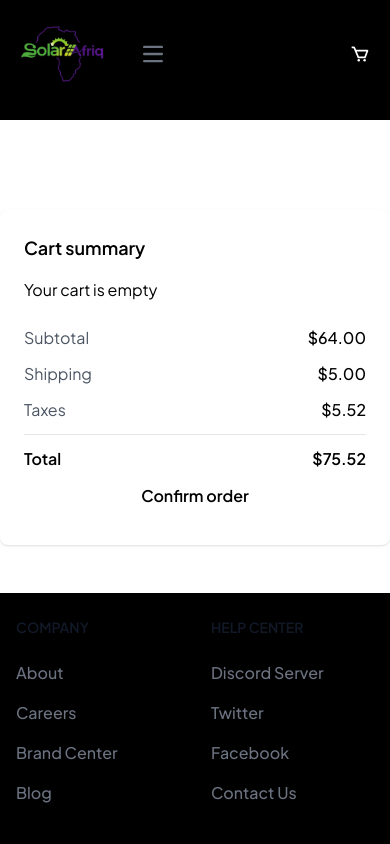
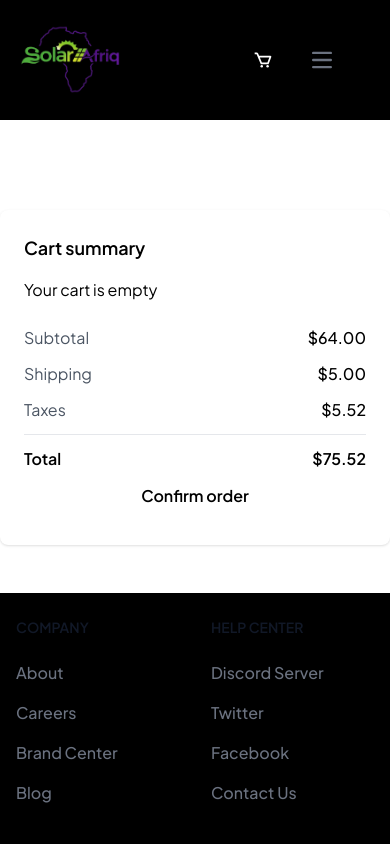
Before and after one commit to BomsG/solarAfriq, a Next.js app: page /cart in a window 390 px wide. Shown: the top 844 px of the page. Built offline with nearby package versions, Linux system fonts and the light colour scheme.

Commit message:
nav responsiveness

```diff
--- a/app/cart/page.tsx
+++ b/app/cart/page.tsx
@@ -4,9 +4,12 @@ import { useCart } from '@/rest/hooks/useCart';
 // import Link from 'next/link';
 import { BsTrash2 } from 'react-icons/bs';
 import Button from '../components/atoms/button';
+import Image from 'next/image';
 
 export default function CartPage() {
   const { cart, removeFromCart, itemCount } = useCart();
+  // const totalAmount = cart.reduce((total, item) => total + item.price * item.quantity, 0); // Calculate total
+  // const totalItems = cart.reduce((total, item) => total + item.quantity, 0); // Calculate total items
   return (
     <div className='containe mx-auto '>
       <div className='h-[120px] bg-black'></div>
@@ -20,7 +23,9 @@ export default function CartPage() {
           cart.map((item) => (
             <div key={item.id}>
               <div className='flex items-start py-4 border-b'>
-                <div className='w-16 h-16 bg-gray-200 rounded-md mr-4'></div>
+                <div className='w-16 h-16 bg-gray-200 rounded-md mr-4'>
+                  <Image src={item.image} alt="img" />
+                </div>
                 <div className='flex-grow'>
                   <div className='flex justify-between items-start'>
                     <div>
--- a/app/components/molecules/nav.tsx
+++ b/app/components/molecules/nav.tsx
@@ -69,29 +69,6 @@ export default function Nav() {
             <Image src={logo} alt='logo' className='w-[100px]' />
           </Link>
         </div>
-        <button
-          type='button'
-          className=' flex-1 inline-flex items-center p-2 w-10 h-10 justify-center text-sm text-gray-500 rounded-lg min-[1000px]:hidden hover:bg-gray-100 focus:outline-none focus:ring-2 focus:ring-gray-200 dark:text-gray-400 dark:hover:bg-gray-700 dark:focus:ring-gray-600'
-          onClick={() => setOpenMenu(!openMenu)}
-          ref={ref}
-        >
-          <span className='sr-only'>Open main menu</span>
-          <svg
-            className='w-5 h-5'
-            aria-hidden='true'
-            xmlns='http://www.w3.org/2000/svg'
-            fill='none'
-            viewBox='0 0 17 14'
-          >
-            <path
-              stroke='currentColor'
-              strokeLinecap='round'
-              strokeLinejoin='round'
-              strokeWidth='2'
-              d='M1 1h15M1 7h15M1 13h15'
-            />
-          </svg>
-        </button>
         <div className='flex-1 flex justify-center'>
           <div
             className={`${
@@ -128,6 +105,29 @@ export default function Nav() {
               </Link>
             </div>
           </div>
+          <button
+          type='button'
+          className=' flex-1 inline-flex items-center p-2 w-10 h-10 justify-center text-sm text-gray-500 rounded-lg min-[1000px]:hidden '
+          onClick={() => setOpenMenu(!openMenu)}
+          ref={ref}
+        >
+          <span className='sr-only'>Open main menu</span>
+          <svg
+            className='w-5 h-5'
+            aria-hidden='true'
+            xmlns='http://www.w3.org/2000/svg'
+            fill='none'
+            viewBox='0 0 17 14'
+          >
+            <path
+              stroke='currentColor'
+              strokeLinecap='round'
+              strokeLinejoin='round'
+              strokeWidth='2'
+              d='M1 1h15M1 7h15M1 13h15'
+            />
+          </svg>
+        </button>
         </div>
       </div>
     </section>
--- a/rest/context/CartContext.tsx
+++ b/rest/context/CartContext.tsx
@@ -1,10 +1,12 @@
 'use client';
 
 import { createContext, useState, ReactNode } from 'react';
+import { StaticImageData } from 'next/image';
 
 export interface CartItem {
   id: number;
   name: string;
+  image: StaticImageData
 }
 
 export interface CartContextType {
```
